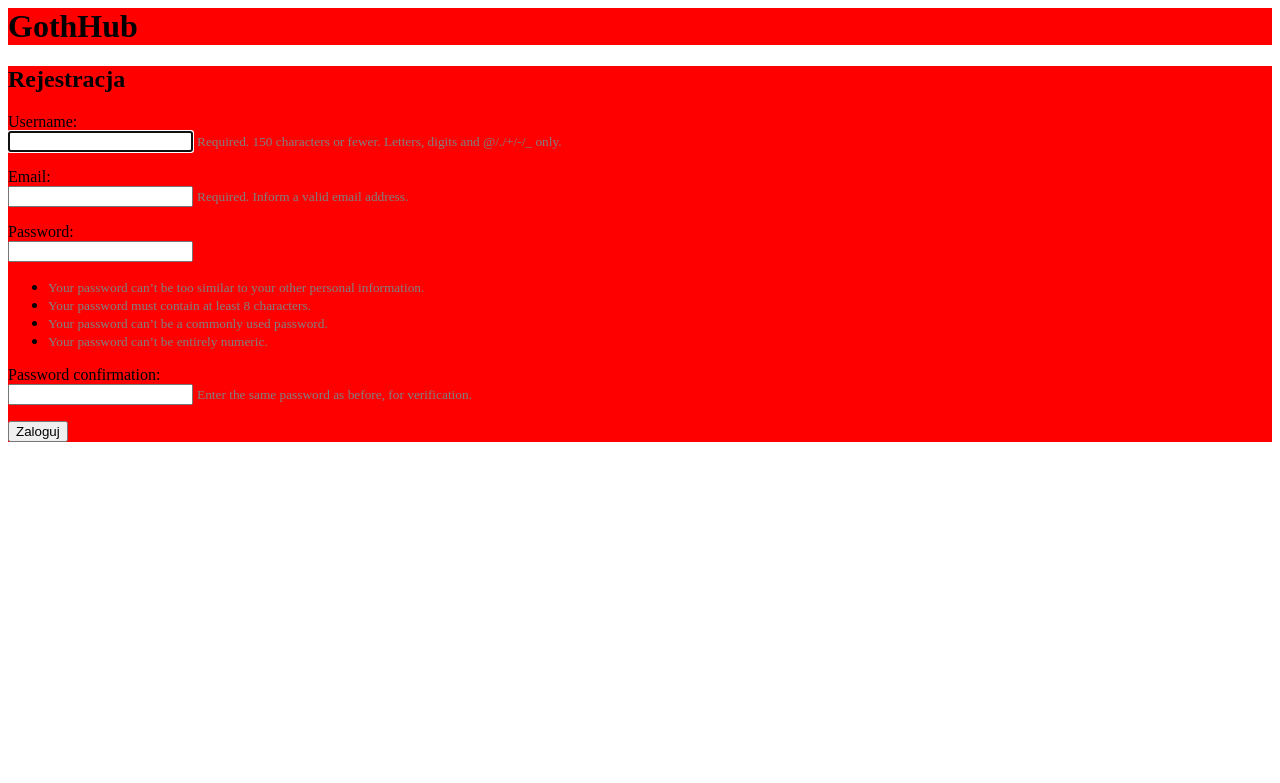
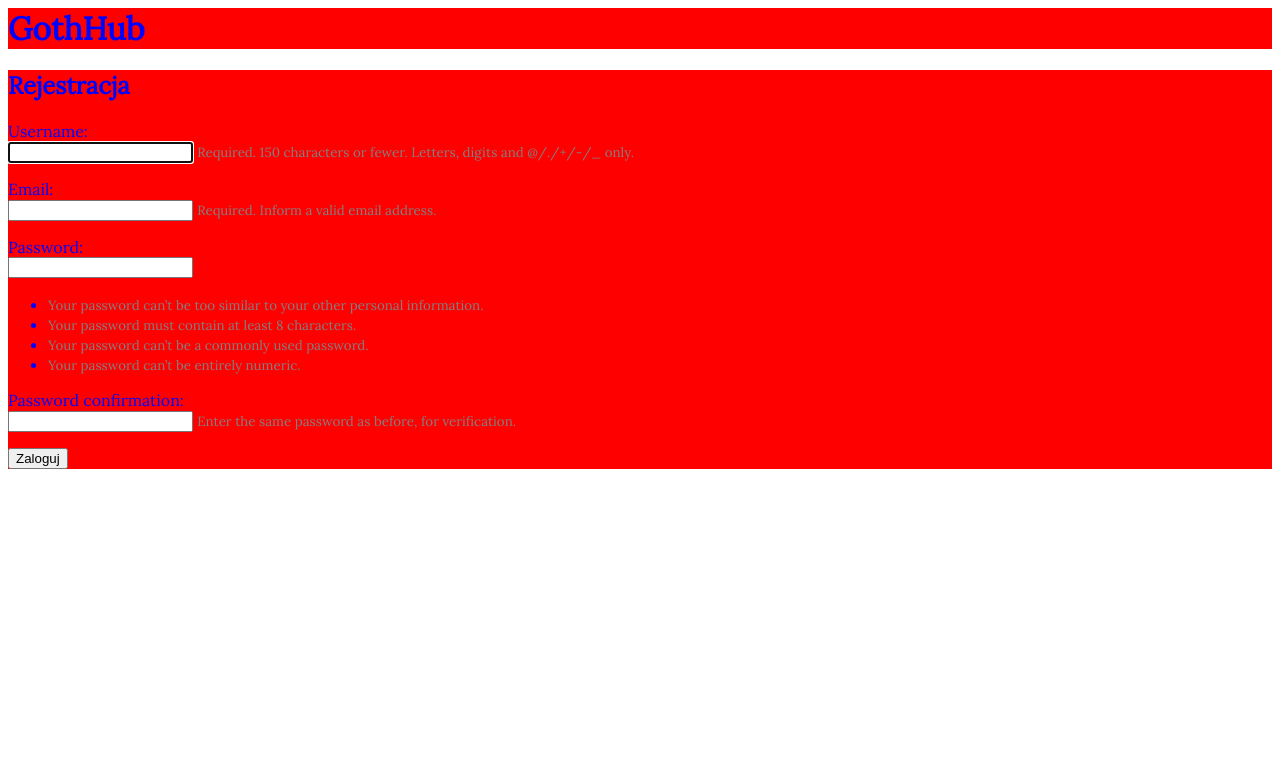
Before and after one commit to WojciechMojsiejuk/GothHub, a Django app: page /join/ in a window 1280 px wide. Shown: the top 783 px of the page. Run offline with Django 3.2, Linux system fonts and the light colour scheme.

Commit message:
inne cssy

```diff
--- a/GothHub/logowanie/static/css/style_signup.css
+++ b/GothHub/logowanie/static/css/style_signup.css
@@ -1,14 +1,10 @@
-<--! do logowania, rejestracji -->
-@import url('https://fonts.googleapis.com/css?family=Abril+Fatface&subset=latin-ext');
-
 body
 {
-  font-family: 'Abril Fatface' !important;
-  background-color: red;
+  font-family: 'Lora', serif;
+  color: blue;
 }
 .h1
 {
-
 }
 .h2
 {
--- a/GothHub/logowanie/templates/logowanie/signup.html
+++ b/GothHub/logowanie/templates/logowanie/signup.html
@@ -3,8 +3,9 @@
   <head>
     <meta charset="utf-8">
     <title>GothHub login</title>
+    <link rel="stylesheet" href="https://fonts.googleapis.com/css?family=Lora" >
     <link rel="stylesheet" href="{% static 'css/style_signup.css' %}">
-    <link href="https://fonts.googleapis.com/css?family=Abril+Fatface&amp;subset=latin-ext" rel="stylesheet">
+
   </head>
   <body>
 
```
